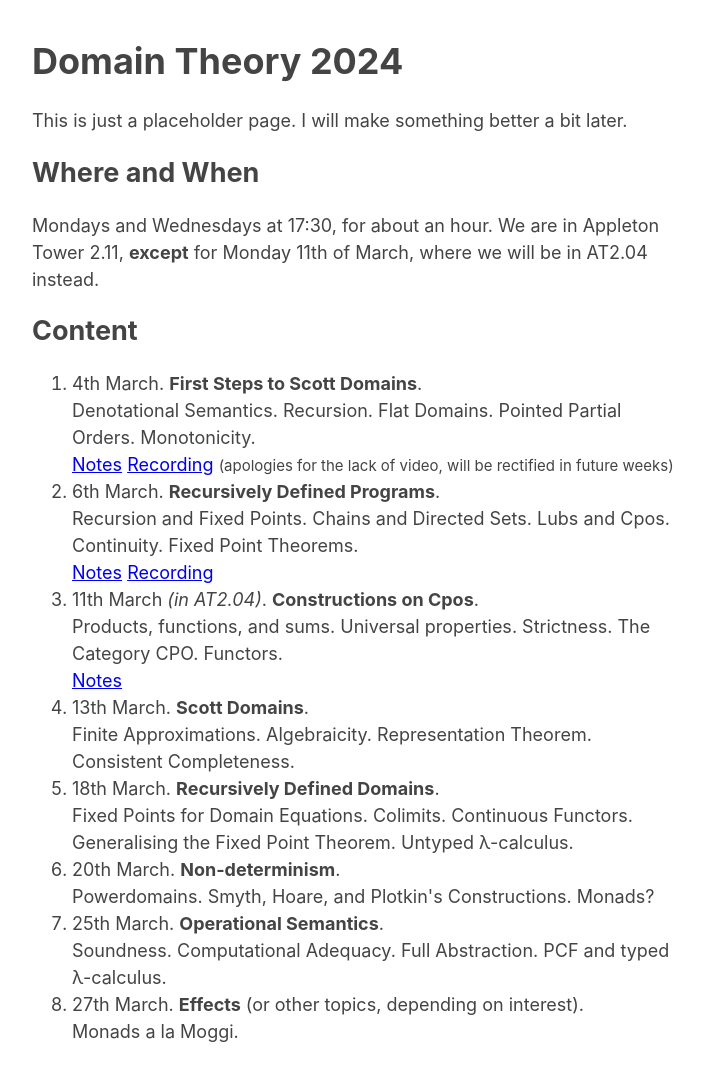
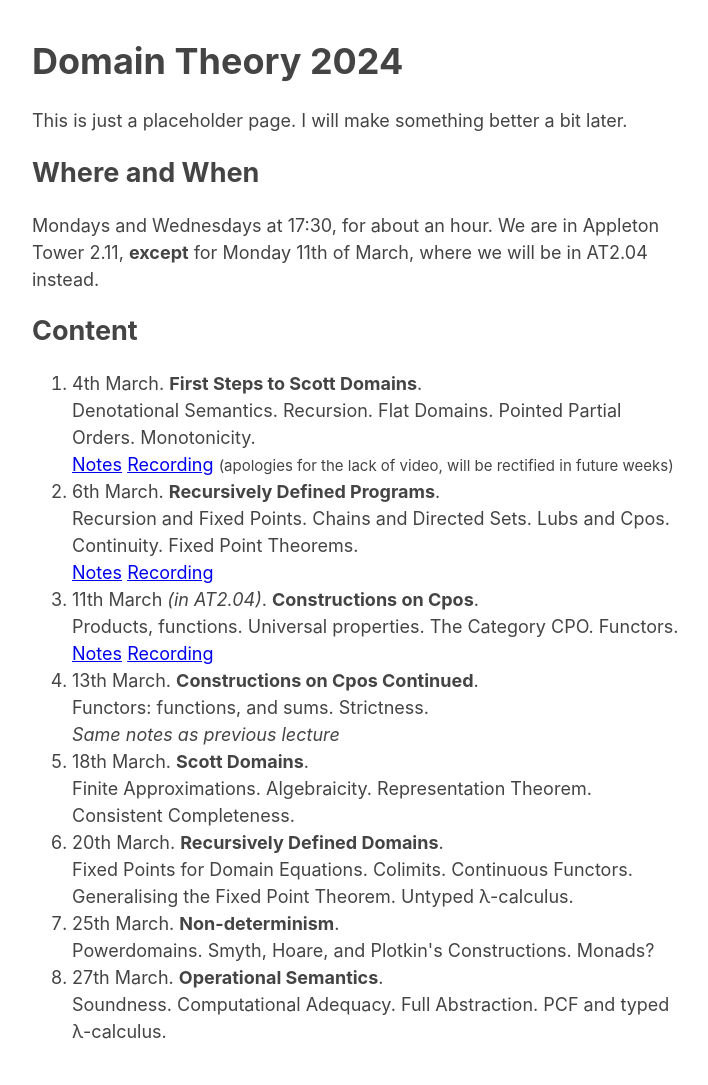
Before and after one commit to compsoc-edinburgh/typesig-website, a Jekyll site: the page pages/dt2024/index.html, which Jekyll copies as it is, in a window 1280 px wide. Shown: the whole page, without its empty margins (283-991 px from the left). Built offline with Jekyll 4.4.1, drawn with Linux system fonts in a browser that asks for light colours.

Commit message:
domain-theory: add recording

```diff
--- a/pages/dt2024/index.html
+++ b/pages/dt2024/index.html
@@ -23,24 +23,24 @@ Mondays and Wednesdays at 17:30, for about an hour. We are in Appleton Tower 2.1
 <li> 6th March. <b>Recursively Defined Programs</b>. <br> Recursion and Fixed Points. Chains and Directed Sets. Lubs and Cpos. Continuity. Fixed Point Theorems.<br>
   <a href="n2.pdf">Notes</a> <a href="https://youtu.be/rY6bDRfDNCU">Recording</a>
   </li>
-<li> 11th March <em>(in AT2.04)</em>. <b>Constructions on Cpos</b>. <br> Products, functions, and sums. Universal properties. Strictness. The Category CPO. Functors.<br>
-  <a href="n3.pdf">Notes</a>
+<li> 11th March <em>(in AT2.04)</em>. <b>Constructions on Cpos</b>. <br> Products, functions. Universal properties. The Category CPO. Functors.<br>
+  <a href="n3.pdf">Notes</a> <a href="https://www.youtube.com/watch?v=jBoZegDh9rE">Recording</a>
+</li>
+<li> 13th March. <b>Constructions on Cpos Continued</b>. <br> Functors: functions, and sums. Strictness.<br>
+  <em>Same notes as previous lecture</em>
 </li>
 
-<li> 13th March. <b>Scott Domains</b>. <br> Finite Approximations. Algebraicity. Representation Theorem. Consistent Completeness.
+<li> 18th March. <b>Scott Domains</b>. <br> Finite Approximations. Algebraicity. Representation Theorem. Consistent Completeness.
 </li>
 
-<li> 18th March. <b>Recursively Defined Domains</b>. <br> Fixed Points for Domain Equations. Colimits. Continuous Functors. Generalising the Fixed Point Theorem. Untyped λ-calculus.
+<li> 20th March. <b>Recursively Defined Domains</b>. <br> Fixed Points for Domain Equations. Colimits. Continuous Functors. Generalising the Fixed Point Theorem. Untyped λ-calculus.
 </li>
 
-<li> 20th March. <b>Non-determinism</b>. <br> Powerdomains. Smyth, Hoare, and Plotkin's Constructions. Monads?
+<li> 25th March. <b>Non-determinism</b>. <br> Powerdomains. Smyth, Hoare, and Plotkin's Constructions. Monads?
 </li>
 
-<li> 25th March. <b>Operational Semantics</b>. <br> Soundness. Computational Adequacy. Full Abstraction. PCF and typed λ-calculus.
+<li> 27th March. <b>Operational Semantics</b>. <br> Soundness. Computational Adequacy. Full Abstraction. PCF and typed λ-calculus.
 </li>
-
-<li> 27th March. <b>Effects</b> (or other topics, depending on interest). <br> Monads a la Moggi.
-  </li>
 </ol>
 
 
```
